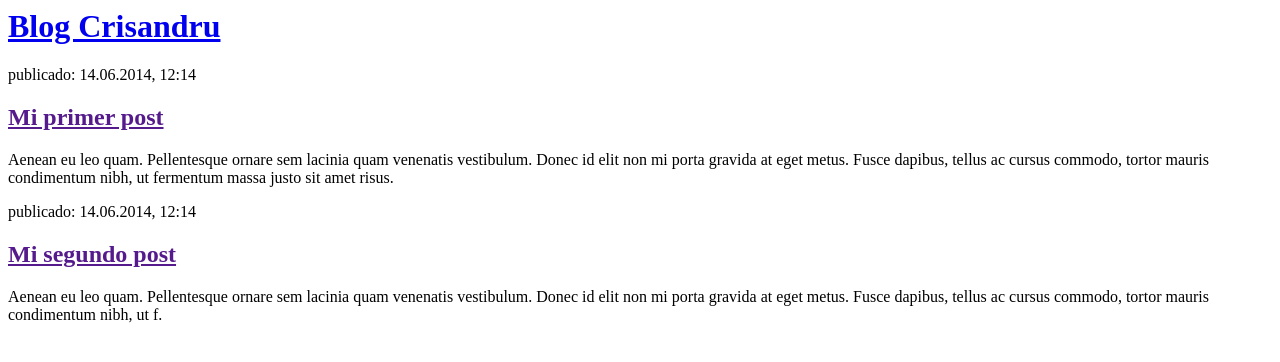
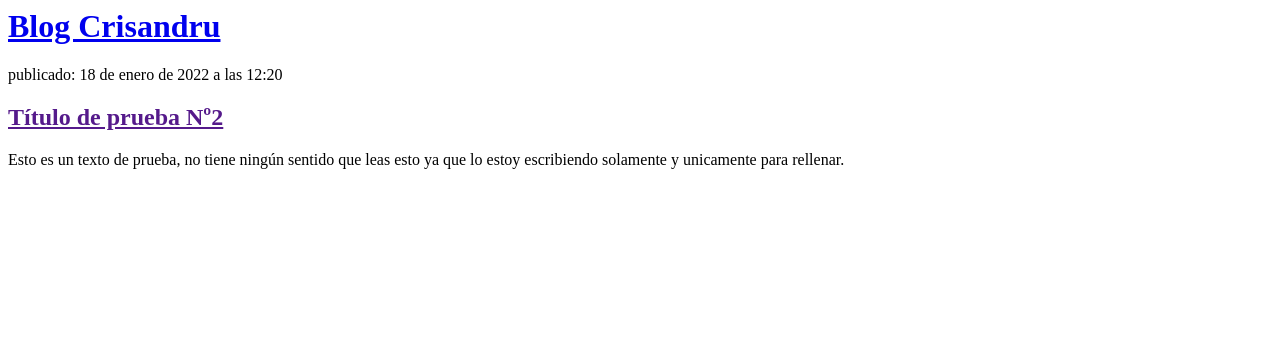
Before and after one commit to Crisandru1997/blog-django, a Django app: page / in a window 1280 px wide. Shown: the top 362 px of the page. Run offline with Django 4.2, Linux system fonts and the light colour scheme; data comes from the database, SQL or seed files in the repository; both versions use the stored data as it was after the commit.

Commit message:
Templates modificados para mostrar post desde base de datos.

```diff
--- a/blog/templates/blog/post_list.html
+++ b/blog/templates/blog/post_list.html
@@ -8,15 +8,14 @@
         </div>
 
         <div>
-            <p>publicado: 14.06.2014, 12:14</p>
-            <h2><a href="">Mi primer post</a></h2>
-            <p>Aenean eu leo quam. Pellentesque ornare sem lacinia quam venenatis vestibulum. Donec id elit non mi porta gravida at eget metus. Fusce dapibus, tellus ac cursus commodo, tortor mauris condimentum nibh, ut fermentum massa justo sit amet risus.</p>
-        </div>
-
-        <div>
-            <p>publicado: 14.06.2014, 12:14</p>
-            <h2><a href="">Mi segundo post</a></h2>
-            <p>Aenean eu leo quam. Pellentesque ornare sem lacinia quam venenatis vestibulum. Donec id elit non mi porta gravida at eget metus. Fusce dapibus, tellus ac cursus commodo, tortor mauris condimentum nibh, ut f.</p>
+            {% for post in posts %}
+                <div>
+                    <p>publicado: {{post.published_date}}</p>
+                    <h2><a href="">{{post.title}}</a></h2>
+                    <!-- |linebreaksbr está pasando el texto de los post a través de un filtro para convertir saltos de línea en párrafos. -->
+                    <p>{{post.text|linebreaksbr}}</p>
+                </div>
+            {% endfor %}
         </div>
     </body>
 </html>
--- a/blog/views.py
+++ b/blog/views.py
@@ -1,5 +1,19 @@
+from turtle import pos
 from django.shortcuts import render
+from .models import Post
+from django.utils import timezone
+# Tenemos diferentes piezas en su lugar: el modelo Post está definido en models.py,
+# tenemos a post_list en views.py y la plantilla agregada.
+# ¿Pero cómo haremos realmente para que nuestros posts aparezcan
+# en nuestra plantilla HTML? Porque eso es lo que queremos, tomar
+# algún contenido (modelos guardados en la base de datos) y mostrarlo
+# adecuadamente en nuestra plantilla, ¿no?
+# Esto es exactamente lo que las views se supone que hacen: conectar
+# modelos con plantillas. En nuestra view post_list necesitaremos tomar
+# los modelos que deseamos mostrar y pasarlos a una plantilla.
+# En una vista decidimos qué (modelo) se mostrará en una plantilla.
 
 def post_list(request):
+    posts = Post.objects.filter(published_date__lte=timezone.now()).order_by('published_date')
     # render que reproduce (construye) nuestra plantilla blog/post_list.html.
-    return render(request, 'blog/post_list.html', {})
+    return render(request, 'blog/post_list.html', {'posts':posts})
```
Also changed, not shown: db.sqlite3.
